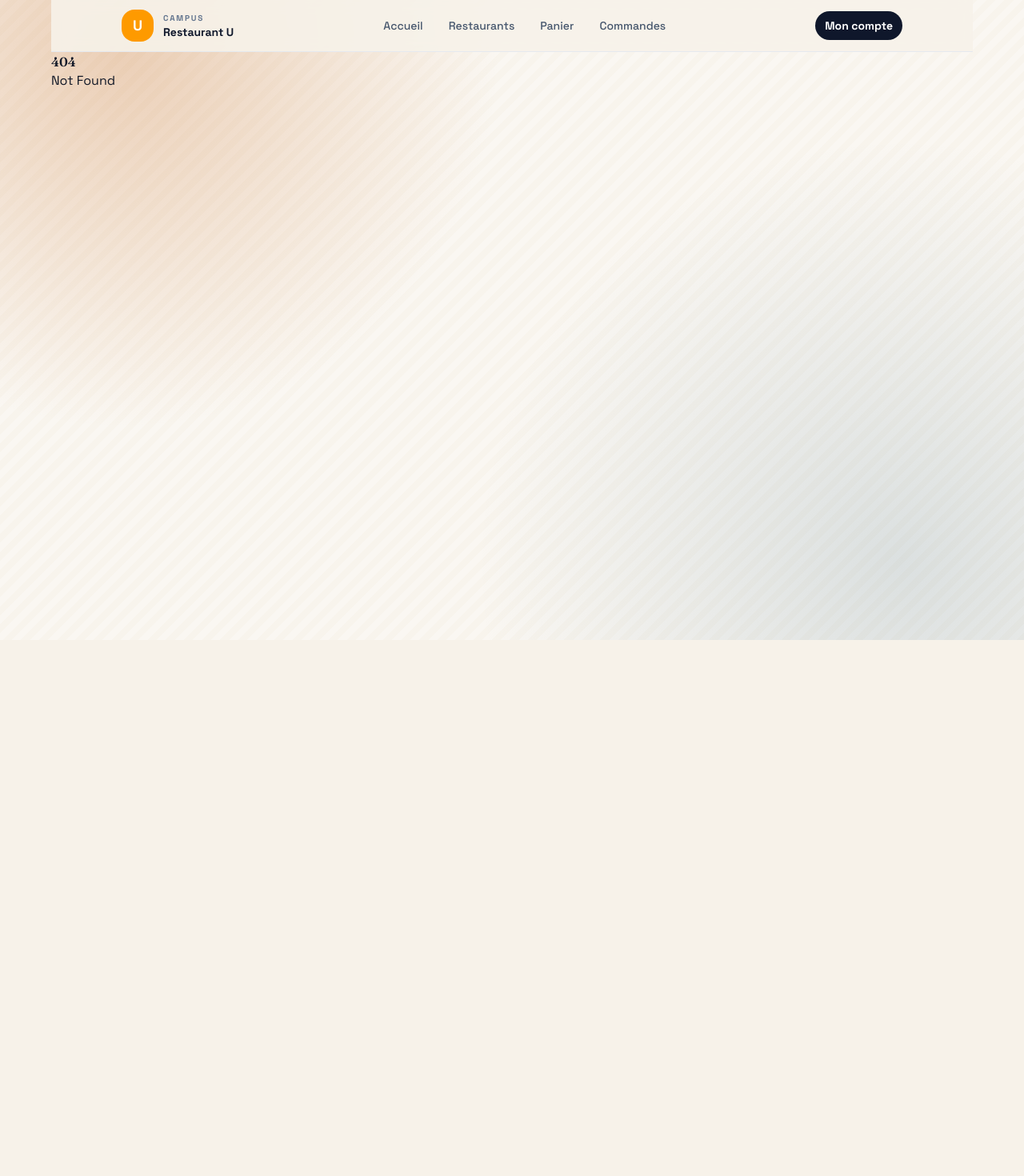
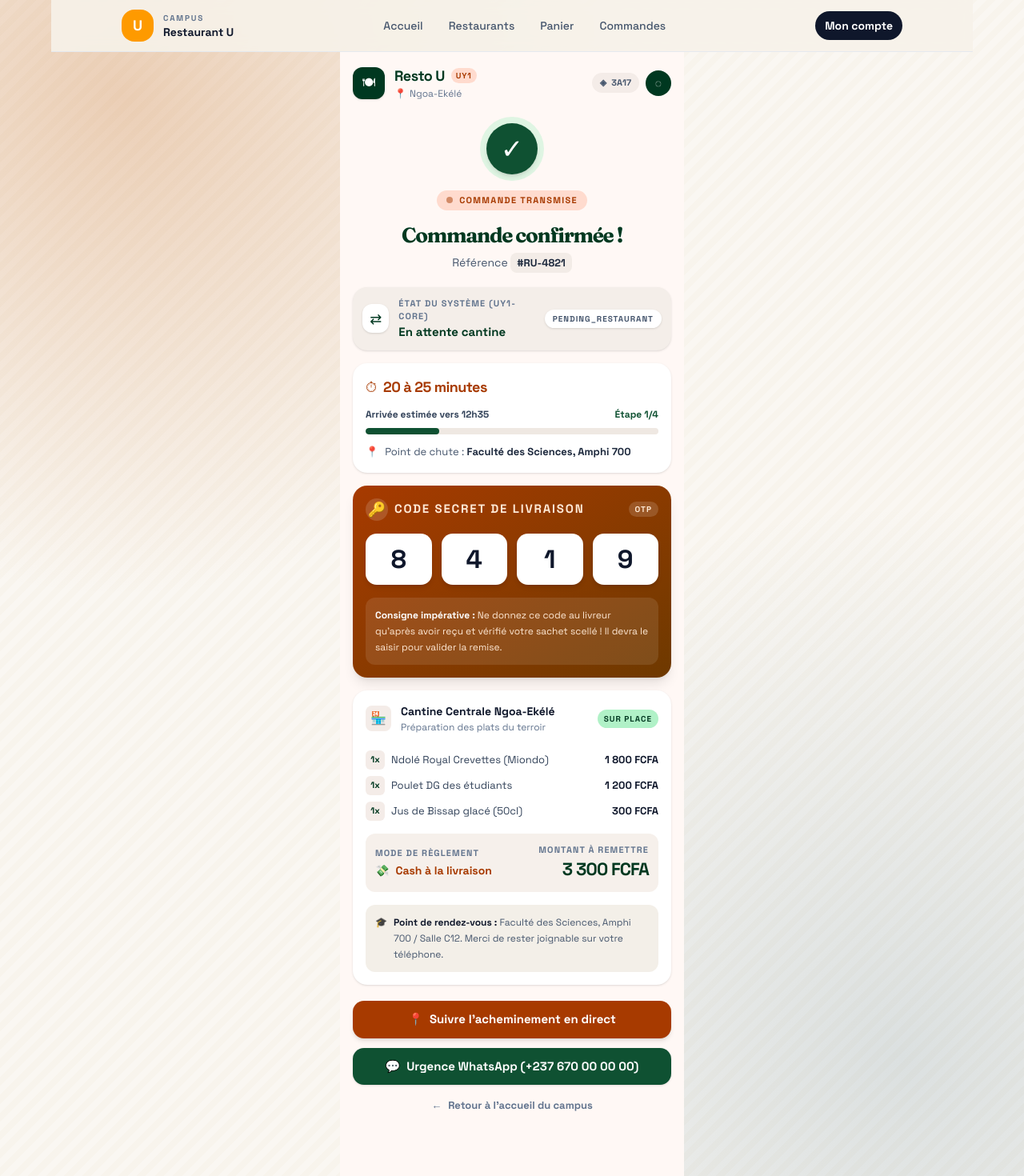
Before and after one commit to JeffreyYAJ/Resto-Project, a SvelteKit app in the folder apps/web/: page /confirmation in a window 1280 px wide. Before the commit this address had no page. Shown: the top 1470 px of the page at 80% size. Before the commit the page ends 800 px from the top, so only its background shows below. Built offline with nearby package versions, Linux system fonts and the light colour scheme.

Commit message:
confirm commande flow2

```diff
--- /dev/null
+++ b/apps/web/src/routes/confirmation/+page.svelte
@@ -0,0 +1,179 @@
+<script lang="ts">
+  const orderRef = '#RU-4821';
+  const orderState = 'En attente cantine';
+  const eta = '20 à 25 minutes';
+  const pointLivraison = 'Faculté des Sciences, Amphi 700';
+
+  const items = [
+    { qty: 1, label: 'Ndolé Royal Crevettes (Miondo)', price: '1 800 FCFA' },
+    { qty: 1, label: 'Poulet DG des étudiants', price: '1 200 FCFA' },
+    { qty: 1, label: 'Jus de Bissap glacé (50cl)', price: '300 FCFA' }
+  ];
+
+  const otpDigits = ['8', '4', '1', '9'];
+</script>
+
+<div class="mx-auto min-h-screen max-w-[430px] bg-[#fff8f5] pb-28 pt-4 text-[#1e1b19]">
+  <header class="flex items-center justify-between px-4">
+    <div class="flex items-center gap-3">
+      <div class="flex h-10 w-10 items-center justify-center rounded-xl bg-[#003820] text-[#fff] shadow-sm">🍽</div>
+      <div class="flex flex-col">
+        <div class="flex items-center gap-2">
+          <span class="text-[18px] font-black tracking-[-0.03em] text-[#003820]">Resto U</span>
+          <span class="rounded-full bg-[#ffdbce] px-1.5 py-0.5 text-[10px] font-black uppercase tracking-[0.08em] text-[#a73a00]">UY1</span>
+        </div>
+        <div class="flex items-center gap-1 text-[12px] text-slate-500">
+          <span>📍</span>
+          <span>Ngoa-Ekélé</span>
+        </div>
+      </div>
+    </div>
+
+    <div class="flex items-center gap-2">
+      <div class="flex items-center gap-1.5 rounded-full bg-[#f4ece8] px-2.5 py-1 text-[11px] font-bold text-slate-600">
+        <span>◈</span>
+        <span>3A17</span>
+      </div>
+      <div class="flex h-8 w-8 items-center justify-center rounded-full bg-[#003820] text-sm text-white">◌</div>
+    </div>
+  </header>
+
+  <main class="px-4 pt-5">
+    <section class="flex flex-col items-center text-center">
+      <div class="relative mb-3 flex h-20 w-20 items-center justify-center">
+        <div class="absolute inset-0 rounded-full bg-[#b0f1c7] opacity-40 animate-ping"></div>
+        <div class="relative flex h-16 w-16 items-center justify-center rounded-full bg-[#0f5132] text-[34px] text-white shadow-md">✓</div>
+      </div>
+
+      <div class="inline-flex items-center gap-2 rounded-full bg-[#ffdbce] px-3 py-1 text-[11px] font-black uppercase tracking-[0.12em] text-[#a73a00]">
+        <span class="h-2 w-2 rounded-full bg-[#a73a00] animate-pulse"></span>
+        <span>Commande transmise</span>
+      </div>
+
+      <h1 class="mt-3 text-[26px] font-black tracking-[-0.05em] text-[#003820]">Commande confirmée !</h1>
+
+      <p class="mt-1 text-[14px] text-slate-600">
+        Référence <span class="rounded-lg bg-[#f3ece7] px-2 py-1 text-[13px] font-black text-slate-800">{orderRef}</span>
+      </p>
+    </section>
+
+    <section class="mt-5 rounded-[18px] bg-[#f4eee9] p-3 shadow-sm">
+      <div class="flex items-center justify-between gap-3">
+        <div class="flex items-center gap-3 min-w-0">
+          <div class="flex h-9 w-9 items-center justify-center rounded-xl bg-white text-[18px] text-[#003820] shadow-sm">⇄</div>
+          <div class="min-w-0">
+            <div class="text-[11px] font-bold uppercase tracking-[0.1em] text-slate-500">État du système (UY1-Core)</div>
+            <div class="truncate text-[15px] font-black text-[#003820]">{orderState}</div>
+          </div>
+        </div>
+
+        <div class="rounded-full bg-white px-2.5 py-1 text-[10px] font-black uppercase tracking-[0.1em] text-slate-600 shadow-sm">pending_restaurant</div>
+      </div>
+    </section>
+
+    <section class="mt-4 rounded-[18px] bg-white p-4 shadow-sm">
+      <div class="flex items-center gap-2 text-[#a73a00]">
+        <span class="text-[18px]">⏱</span>
+        <span class="text-[18px] font-black tracking-[-0.03em]">{eta}</span>
+      </div>
+
+      <div class="mt-3">
+        <div class="flex items-center justify-between text-[12px] font-bold text-slate-700">
+          <span>Arrivée estimée vers 12h35</span>
+          <span class="font-black text-[#0f5132]">Étape 1/4</span>
+        </div>
+        <div class="mt-2 h-2 overflow-hidden rounded-full bg-[#efe8e2]">
+          <div class="h-full w-1/4 rounded-full bg-[#0f5132]"></div>
+        </div>
+      </div>
+
+      <div class="mt-3 flex items-center gap-2 text-[13px] text-slate-600">
+        <span class="text-[#0f5132]">📍</span>
+        <span>Point de chute : <strong class="text-slate-800">{pointLivraison}</strong></span>
+      </div>
+    </section>
+
+    <section class="mt-4 rounded-[18px] bg-gradient-to-br from-[#a73a00] to-[#6e3900] p-4 text-white shadow-lg">
+      <div class="flex items-center justify-between">
+        <div class="flex items-center gap-2">
+          <div class="flex h-7 w-7 items-center justify-center rounded-full bg-white/15 text-lg">🔑</div>
+          <div class="text-[15px] font-black uppercase tracking-[0.12em] text-[#ffe9d5]">Code Secret de Livraison</div>
+        </div>
+        <div class="rounded-full bg-white/15 px-2 py-0.5 text-[10px] font-black uppercase tracking-[0.1em] text-[#ffe9d5]">OTP</div>
+      </div>
+
+      <div class="mt-4 grid grid-cols-4 gap-3">
+        {#each otpDigits as digit}
+          <div class="flex h-16 items-center justify-center rounded-[14px] bg-white text-[32px] font-black text-slate-900 shadow-md">
+            {digit}
+          </div>
+        {/each}
+      </div>
+
+      <div class="mt-4 rounded-[12px] bg-white/10 p-3 text-[12px] leading-5 text-[#ffe9d5]">
+        <strong class="text-white">Consigne impérative :</strong> Ne donnez ce code au livreur qu’après avoir reçu et vérifié votre sachet scellé ! Il devra le saisir pour valider la remise.
+      </div>
+    </section>
+
+    <section class="mt-4 rounded-[18px] bg-white p-4 shadow-sm">
+      <div class="flex items-center justify-between pb-2">
+        <div class="flex items-center gap-3">
+          <div class="flex h-8 w-8 items-center justify-center rounded-lg bg-[#f4ece8] text-[#003820]">🏪</div>
+          <div>
+            <div class="text-[14px] font-black text-slate-900">Cantine Centrale Ngoa-Ekélé</div>
+            <div class="text-[12px] text-slate-500">Préparation des plats du terroir</div>
+          </div>
+        </div>
+        <span class="rounded-full bg-[#b0f1c7] px-2 py-1 text-[10px] font-black uppercase tracking-[0.1em] text-[#003820]">Sur place</span>
+      </div>
+
+      <div class="mt-3 space-y-2">
+        {#each items as item}
+          <div class="flex items-center justify-between gap-3 text-[13px] text-slate-700">
+            <div class="flex items-center gap-2">
+              <span class="flex h-6 w-6 items-center justify-center rounded-md bg-[#f4ece8] text-[11px] font-black text-[#003820]">{item.qty}x</span>
+              <span>{item.label}</span>
+            </div>
+            <span class="font-black text-slate-900">{item.price}</span>
+          </div>
+        {/each}
+      </div>
+
+      <div class="mt-4 flex items-center justify-between rounded-[12px] bg-[#f6f0eb] p-3">
+        <div>
+          <div class="text-[11px] font-bold uppercase tracking-[0.1em] text-slate-500">Mode de règlement</div>
+          <div class="mt-1 flex items-center gap-2 text-[14px] font-black text-[#a73a00]">
+            <span>💸</span>
+            <span>Cash à la livraison</span>
+          </div>
+        </div>
+        <div class="text-right">
+          <div class="text-[11px] font-bold uppercase tracking-[0.1em] text-slate-500">Montant à remettre</div>
+          <div class="text-[22px] font-black tracking-[-0.04em] text-[#003820]">3 300 FCFA</div>
+        </div>
+      </div>
+
+      <div class="mt-4 flex items-start gap-2 rounded-[12px] bg-[#f3efe8] p-3 text-[12px] leading-5 text-slate-600">
+        <span class="text-[#a73a00]">🎓</span>
+        <div><strong class="text-slate-900">Point de rendez-vous :</strong> Faculté des Sciences, Amphi 700 / Salle C12. Merci de rester joignable sur votre téléphone.</div>
+      </div>
+    </section>
+
+    <div class="mt-5 flex flex-col gap-3">
+      <button class="flex w-full items-center justify-center gap-2 rounded-[14px] bg-[#a73a00] px-4 py-3 text-[15px] font-black text-white shadow-md">
+        <span>📍</span>
+        <span>Suivre l’acheminement en direct</span>
+      </button>
+
+      <a href="https://wa.me/237670000000?text=Bonjour%20Support%20Resto%20U%2C%20suivi%20de%20la%20commande%20RU-4821" target="_blank" class="flex w-full items-center justify-center gap-2 rounded-[14px] bg-[#0f5132] px-4 py-3 text-[15px] font-black text-white shadow-sm">
+        <span>💬</span>
+        <span>Urgence WhatsApp (+237 670 00 00 00)</span>
+      </a>
+
+      <a href="/" class="mt-1 flex items-center justify-center gap-2 text-[13px] font-bold text-slate-500">
+        <span>←</span>
+        <span>Retour à l’accueil du campus</span>
+      </a>
+    </div>
+  </main>
+</div>
```
